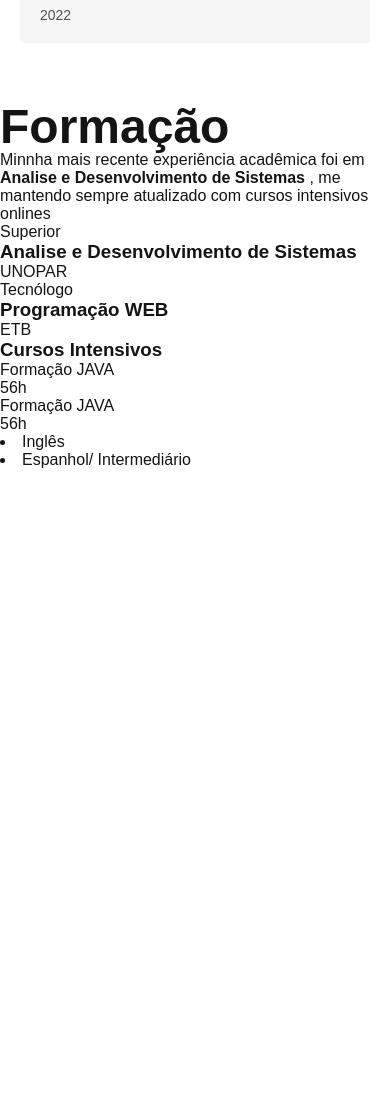
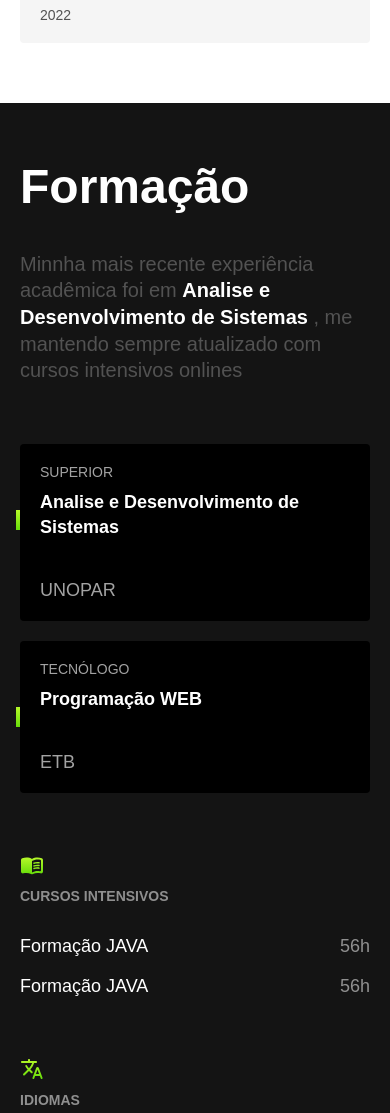
Before and after one commit to gehhanna/portifolio, a plain HTML site: page index.html in a window 390 px wide. Shown: the part 1322-2435 px from the top of the page. Drawn offline with Linux system fonts and the light colour scheme.

Commit message:
terminando estilo css da formação e a responsividade do conteúdo.

```diff
--- a/css/formacao.css
+++ b/css/formacao.css
@@ -0,0 +1,153 @@
+.formacao {
+  background: #141414;
+  color: #ffffff
+}
+
+.formacao-container {
+  max-width: 1200px;
+  padding: 120px 20px;
+  margin: 0 auto;
+  display: grid;
+  grid-template-columns: 1fr 2fr;
+  gap: 100px;
+  position: relative;
+}
+
+.formacao-container::after {
+  content: '';
+  display:block;
+  width: 130px;
+  height: 100px;
+  background: url('../img/detalhe.svg') no-repeat center;
+  position: absolute;
+  bottom: -50px;
+  left: 20px;
+}
+
+.formacao .subtitulo {
+  color: #000000;
+  max-width: 5ch;
+}
+
+.formacao-texto {
+  font-size: 1.5rem;
+  line-height: 1.33;
+  max-width: 40ch;
+  margin-bottom: 60px;
+  color: #525252;
+}
+
+.formacao-texto strong {
+  color: #ffffff;
+}
+
+.faculdade-lista {
+  display: flex;
+  flex-wrap: wrap;
+  gap: 20px;
+  margin-bottom: 60px;
+}
+
+.faculdade {
+  flex: 1;
+  background: #000000;
+  padding: 20px;
+  border-radius: 4px;
+  display: flex;
+  flex-direction: column;
+}
+
+.faculdade-tipo {
+  font-size: 0.875rem;
+  text-transform: uppercase;
+  color: #a3a3a3;
+  margin-bottom: 10px;
+}
+
+.faculdade-curso {
+  flex: 1;
+  font-size: 1.125rem;
+  line-height: 1.4;
+  margin-bottom: 40px;
+  position: relative;
+}
+
+.faculdade-curso::before {
+  content: '';
+  display: block;
+  width: 4px;
+  height: 20px;
+  background: linear-gradient(#b6f829,#67dd0a);
+  position: absolute;
+  top: 20px;
+  left: -24px;
+ }
+
+ .faculdade-instituicao {
+  font-size: 1.125rem;
+  color: #a3a3a3;
+ }
+
+ .cursos {
+   margin-bottom: 60px;
+ }
+
+ .formacao-extra h3 {
+  font-size: 0.875rem;
+  line-height: 1.4;
+  color: #8f8f8f;
+  text-transform: uppercase;
+  margin-bottom: 30px;
+  position: relative;
+ }
+
+ .formacao-extra h3::before {
+  display: block;
+  content: "";
+  width: 24px;
+  height: 24px;
+  position: absolute;
+  left: -36px;
+  top: -4px;
+ }
+
+ .cursos h3::before {
+  background: url("../img/cursos.svg") no-repeat center center;
+ }
+
+ .idiomas h3::before {
+  background: url("../img/idiomas.svg") no-repeat center center;
+ }
+
+ .formacao-extra li {
+  font-size: 1.125rem;
+  line-height: 1.1;
+  margin-bottom: 20px;
+ }
+
+ .formacao-extra span {
+  color: #8f8f8f;
+ }
+
+ .cursos li {
+  display: flex;
+  justify-content: space-between;
+ }
+
+ @media (max-width: 800px) {
+  .formacao-container {
+    grid-template-columns: 1fr;
+    padding: 60px 20px;
+    gap: 40px;
+  }
+  .formacao .subtitulo {
+    color: #ffffff;
+  }
+  .formacao-texto {
+    font-size: 1.25rem;
+  }
+  .formacao-extra h3::before {
+    position: initial;
+    margin-bottom: 10px;
+  }
+ }
--- a/css/global.css
+++ b/css/global.css
@@ -32,6 +32,6 @@ img {
   .subtitulo {
     font-size: 3rem;
     text-transform: capitalize;
-    max-width: initial;
+    max-width: initial !important;
   }
 }
--- a/index.html
+++ b/index.html
@@ -58,7 +58,6 @@
       <h2 class="subtitulo">Formação</h2>
       <div>
         <p class="formacao-texto">Minnha mais recente experiência acadêmica foi em <strong>Analise e Desenvolvimento de Sistemas</strong> , me mantendo sempre atualizado com cursos intensivos onlines</p>
-      </div>
         <ul class="faculdade-lista">
           <li class="faculdade">
             <span class="faculdade-tipo">Superior</span>
@@ -71,18 +70,24 @@
             <span class="faculdade-instituicao">ETB</span>
           </li>
         </ul>
+
         <div class="formacao-extra">
           <div class="cursos">
             <h3>Cursos Intensivos</h3>
             <ul>
-            <li>Formação JAVA</li><span>56h</span>
-            <li>Formação JAVA</li><span>56h</span>
+              <li>Formação JAVA <span>56h</span></li>
+              <li>Formação JAVA <span>56h</span></li>
             </ul>
           </div>
-      </div>
+
           <div class="idiomas">
+            <h3>Idiomas</h3>
             <li>Inglês</li>
             <li>Espanhol<span>/ Intermediário</span></li>
+          </div>
+        </div>
+
+      </div>
     </div>
   </section>
 </body>
```
Lines whose indentation alone changed are shown as unchanged.
